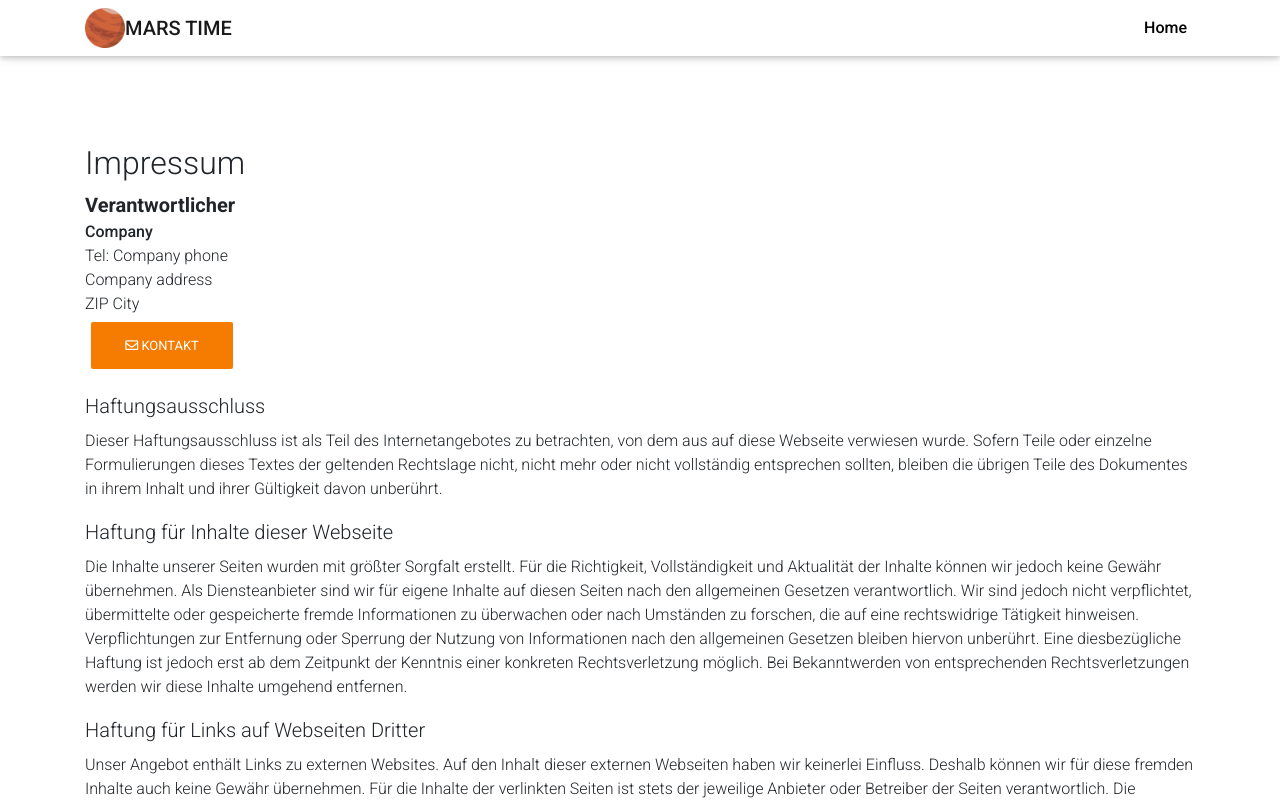
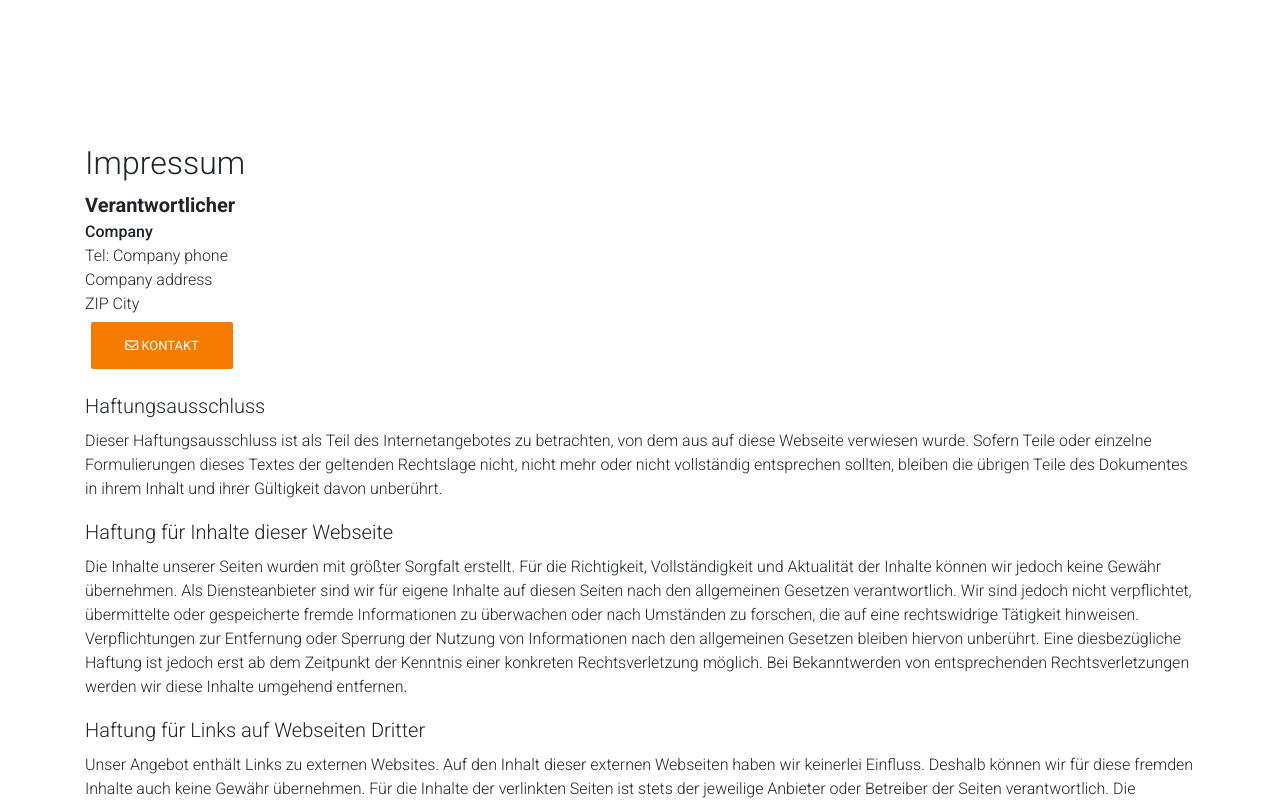
Before and after one commit to Aichner-Industries/marstime, a React (Create React App) app: page /about in a window 1280 px wide. Shown: the top 800 px of the page. Built offline with nearby package versions, Linux system fonts and the light colour scheme.

Commit message:
Yeet navbar
The navbar has been yeeted.

```diff
--- a/src/App.js
+++ b/src/App.js
@@ -10,7 +10,7 @@ import { BrowserRouter as Router } from "react-router-dom";
  * Footer: Global Footer
  * Navbar: Global navigation bar
  */
-import { Footer, Navbar } from "./components/molecules";
+import { Footer } from "./components/molecules";
 // Starts the page on top when reloaded or redirected
 import { ScrollToTop } from "./components/atoms";
 
@@ -25,7 +25,6 @@ class App extends React.Component {
       <Router>
         <ScrollToTop>
           <div className="flyout">
-            <Navbar />
             <main>
               <Routes />
             </main>
--- a/src/components/molecules/Navbar/index.jsx
+++ /dev/null
@@ -1,97 +0,0 @@
-//#region > Imports
-//> React
-// Contains all the functionality necessary to define React components
-import React from "react";
-
-//> MDB
-// "Material Design for Bootstrap" is a great UI design framework
-import {
-  MDBNavbar,
-  MDBNavbarBrand,
-  MDBNavbarNav,
-  MDBNavbarToggler,
-  MDBCollapse,
-  MDBNavItem,
-  MDBNavLink,
-  MDBContainer,
-} from "mdbreact";
-
-// Mars Picture Navbar
-import Image from "../../../assets/content/mars.png";
-
-// React Logo
-import { ReactComponent as Logo } from "../../../assets/logo.svg";
-//#endregion
-
-//#region > Components
-class Navbar extends React.Component {
-  state = {
-    collapseID: "",
-  };
-
-  toggleCollapse = (collapseID) => () =>
-    this.setState((prevState) => ({
-      collapseID: prevState.collapseID !== collapseID ? collapseID : "",
-    }));
-
-  closeCollapse = (collapseID) => () => {
-    window.scrollTo(0, 0);
-
-    this.state.collapseID === collapseID && this.setState({ collapseID: "" });
-  };
-
-  render() {
-    const overlay = (
-      <div
-        id="sidenav-overlay"
-        style={{ backgroundColor: "transparent" }}
-        onClick={this.toggleCollapse("mainNavbarCollapse")}
-      />
-    );
-    const { collapseID } = this.state;
-
-    return (
-      <div>
-        <MDBNavbar color="white" light expand="md" fixed="top" scrolling>
-          <MDBContainer>
-            <MDBNavbarBrand href="/" className="py-0 font-weight-bold">
-              <img src={Image} style={{ height: "2.5rem", width: "2.5rem" }} />
-              <strong className="align-middle">MARS TIME</strong>
-            </MDBNavbarBrand>
-            <MDBNavbarToggler
-              onClick={this.toggleCollapse("mainNavbarCollapse")}
-            />
-            <MDBCollapse
-              id="mainNavbarCollapse"
-              isOpen={this.state.collapseID}
-              navbar
-            >
-              <MDBNavbarNav right>
-                <MDBNavItem>
-                  <MDBNavLink
-                    exact
-                    to="/"
-                    onClick={this.closeCollapse("mainNavbarCollapse")}
-                  >
-                    <strong>Home</strong>
-                  </MDBNavLink>
-                </MDBNavItem>
-              </MDBNavbarNav>
-            </MDBCollapse>
-          </MDBContainer>
-        </MDBNavbar>
-        {collapseID && overlay}
-      </div>
-    );
-  }
-}
-//#endregion
-
-//#region > Exports
-export default Navbar;
-//#endregion
-
-/**
- * SPDX-License-Identifier: (EUPL-1.2)
- * Copyright © 2020 Werbeagentur Christian Aichner
- */
--- a/src/components/molecules/index.js
+++ b/src/components/molecules/index.js
@@ -1,11 +1,10 @@
 //#region > Imports
 // Import all components to export them for easy access from parent components
 import Footer from "./Footer";
-import Navbar from "./Navbar";
 //#endregion
 
 //#region > Exports
-export { Footer, Navbar };
+export { Footer };
 //#endregion
 
 /**
```
